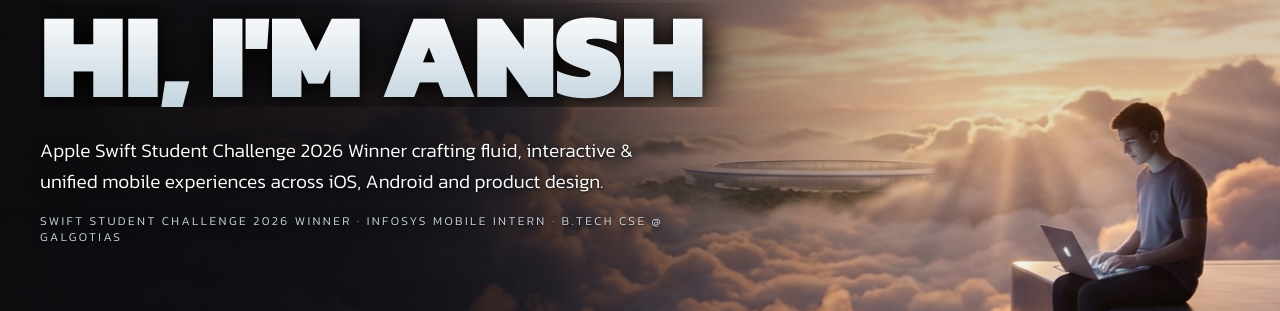
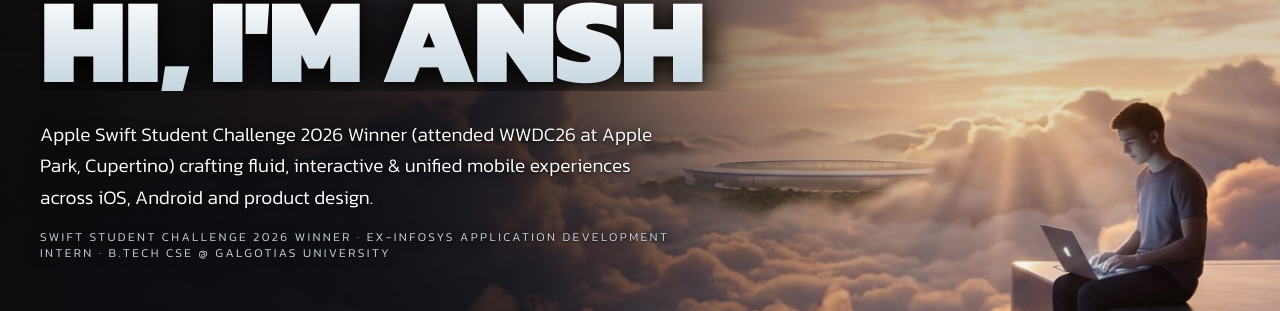
Before and after one commit to SrivastavaAnsh/portfolio, a React (Vite) app: page / in a window 1280 px wide. Shown: the part 216-527 px from the top of the page. Built offline with nearby package versions, Linux system fonts and the light colour scheme; no server answers.

Commit message:
fix(hero): update tagline to include (attended WWDC26 at Apple Park, Cupertino) and update credentials

```diff
--- a/src/components/Hero.jsx
+++ b/src/components/Hero.jsx
@@ -92,11 +92,11 @@ export const Hero = () => {
             className="on-video-text text-white font-light leading-relaxed"
             style={{ fontSize: 'clamp(0.95rem, 1.5vw, 1.35rem)' }}
           >
-            Apple Swift Student Challenge 2026 Winner crafting fluid, interactive &amp; unified mobile experiences across iOS, Android and product design.
+            Apple Swift Student Challenge 2026 Winner (attended WWDC26 at Apple Park, Cupertino) crafting fluid, interactive &amp; unified mobile experiences across iOS, Android and product design.
           </p>
 
           <p className="on-video-text text-frost/95 font-light uppercase tracking-[0.2em] text-[10px] sm:text-xs mt-4">
-            Swift Student Challenge 2026 Winner · Infosys Mobile Intern · B.Tech CSE @ Galgotias
+            Swift Student Challenge 2026 Winner · Ex-Infosys Application Development Intern · B.Tech CSE @ Galgotias University
           </p>
         </motion.div>
       </div>
--- a/src/data/portfolio.js
+++ b/src/data/portfolio.js
@@ -2,7 +2,7 @@ export const personalInfo = {
   name: "Ansh Srivastava",
   firstName: "ANSH",
   role: "Mobile Developer & Product Designer",
-  heroTagline: "Apple Swift Student Challenge 2026 Winner crafting fluid, interactive & unified mobile experiences across iOS, Android and product design.",
+  heroTagline: "Apple Swift Student Challenge 2026 Winner (attended WWDC26 at Apple Park, Cupertino) crafting fluid, interactive & unified mobile experiences across iOS, Android and product design.",
   summary: "I build high-craft mobile experiences, interactive simulations, and scalable architectures across iOS, Android and product design. Recognized by Apple as a Swift Student Challenge 2026 Winner and engineering enterprise platforms at Infosys, I design with extreme attention to detail, fluid performance, and thoughtful user-centered aesthetics.",
   location: "Greater Noida, Uttar Pradesh, India",
   phone: "+91 8545063769",
@@ -189,7 +189,7 @@ export const secondaryProjects = [
 
 export const experiences = [
   {
-    role: "iOS Development Intern",
+    role: "Application Development Intern",
     company: "Infosys, Mysore Development Centre",
     period: "May 2026 - Jun 2026",
     location: "Mysore, India",
```
